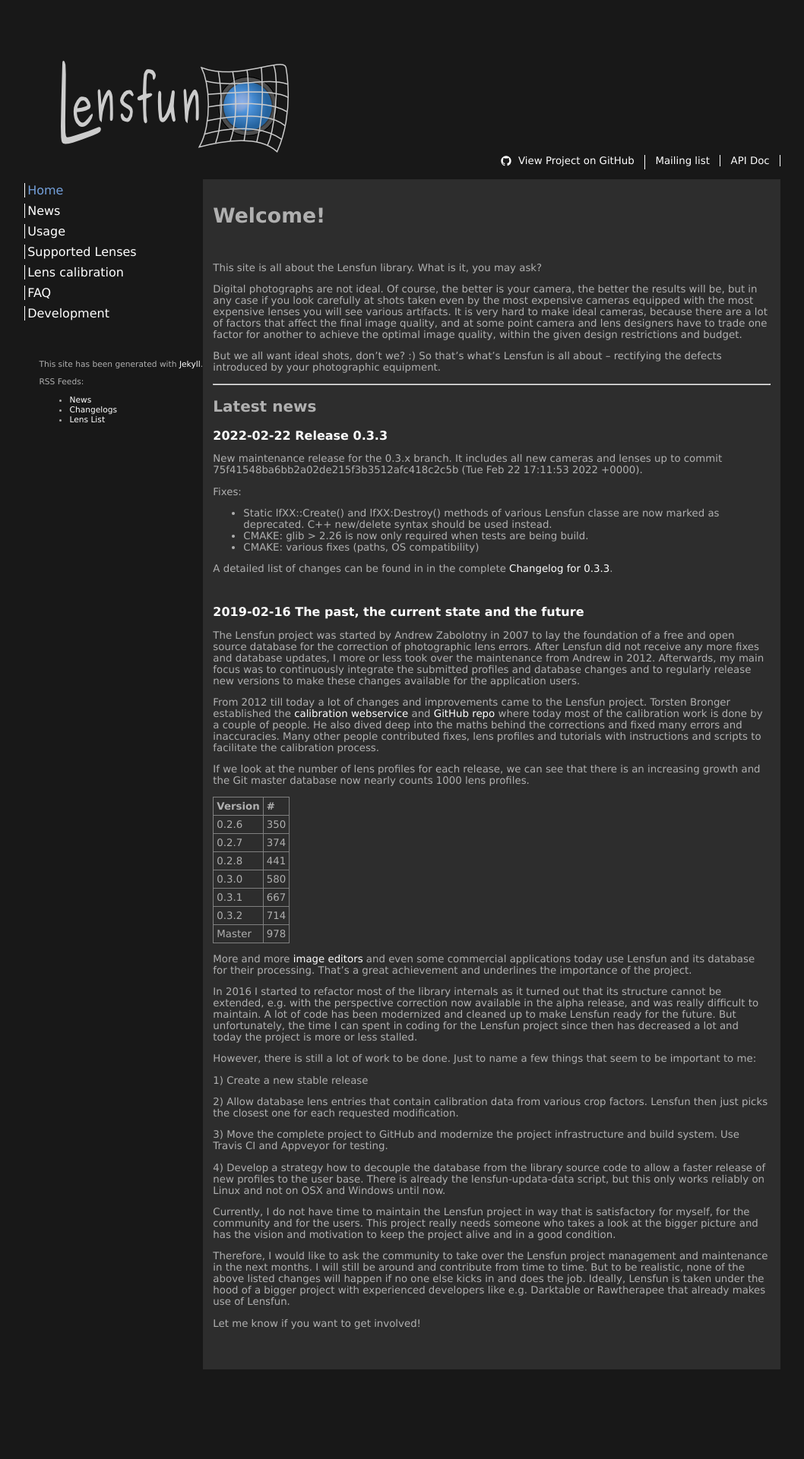
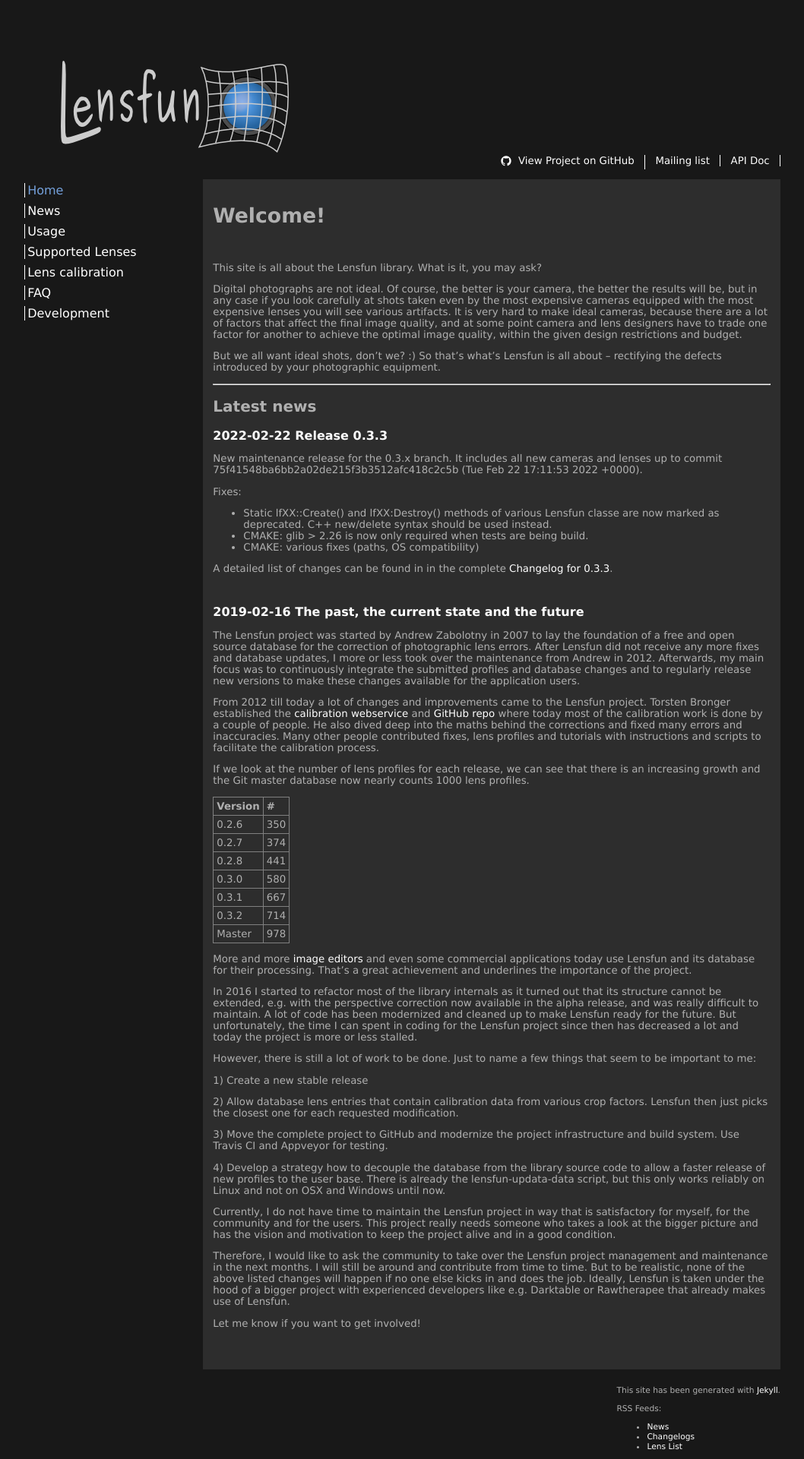
Before and after one commit to lensfun/lensfun.github.io, a Jekyll site: the page built from index.md, in a window 1280 px wide. Shown: the whole page at 76% size, without its empty margins (49-1107 px from the left). Built offline with Jekyll 4.4.1, drawn with Linux system fonts in a browser that asks for light colours; before the commit the page ends 1843 px from its top, so only the background shows below that.

Commit message:
Fix footer's position, move back to the bottom of the page.

```diff
--- a/_includes/footer.html
+++ b/_includes/footer.html
@@ -9,8 +9,6 @@
   </p>
 </div>
 
-<div style="clear:both"></div>
-
 </body>
 
 </html>
--- a/styles.css
+++ b/styles.css
@@ -94,6 +94,7 @@ body {
   margin-top: 1em;
   font-size: 80%;
   float: right;
+  clear: both;
 }
 
 .news-title {
```
